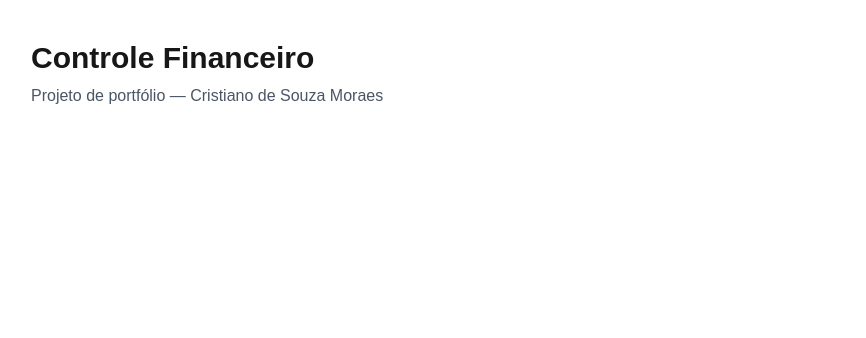
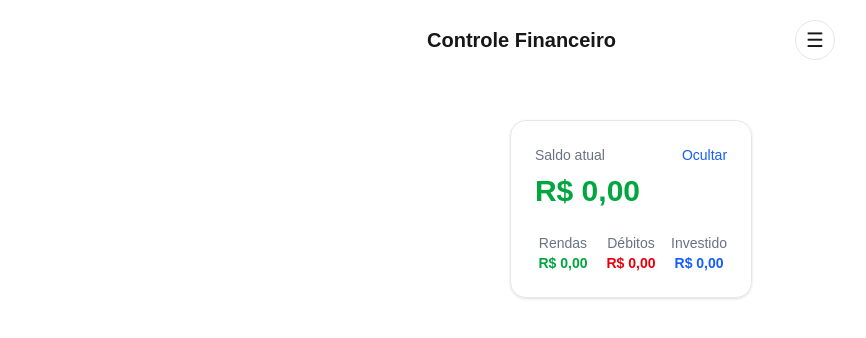
Before and after one commit to moraescds4-dev/controle-financeiro, a Next.js app: page / in a window 1280 px wide. Shown: the top 338 px of the page, without its empty margins (9-875 px from the left). Built offline with nearby package versions, Linux system fonts and the light colour scheme; no server answers; the database is empty.

Commit message:
Fase 2: dashboard com saldo, menu deslizante e tela de lançamentos.

```diff
--- /dev/null
+++ b/app/components/Header.tsx
@@ -0,0 +1,46 @@
+"use client";
+
+import { useState } from "react";
+import Link from "next/link";
+
+export default function Header() {
+  const [aberto, setAberto] = useState(false);
+  const fechar = () => setAberto(false);
+
+  return (
+    <header>
+      <div className="flex items-center justify-between p-5 max-w-md mx-auto">
+        <Link href="/" className="text-xl font-bold">Controle Financeiro</Link>
+        <button
+          onClick={() => setAberto(true)}
+          aria-label="Abrir menu"
+          className="rounded-full border border-gray-200 w-10 h-10 flex items-center justify-center text-xl"
+        >
+          ☰
+        </button>
+      </div>
+
+      {/* Fundo escuro — só existe quando o menu está aberto; clicar nele fecha */}
+      {aberto && <div onClick={fechar} className="fixed inset-0 bg-black/40 z-40" />}
+
+      {/* A gaveta */}
+      <nav
+        className={`fixed top-0 right-0 h-full w-64 bg-white shadow-xl z-50
+          transform transition-transform duration-300
+          ${aberto ? "translate-x-0" : "translate-x-full"}`}
+      >
+        <div className="flex items-center justify-between p-5 border-b border-gray-100">
+          <span className="font-semibold">Menu</span>
+          <button onClick={fechar} aria-label="Fechar menu" className="text-xl">✕</button>
+        </div>
+
+        <ul className="p-2">
+          <li><Link href="/" onClick={fechar} className="block rounded-lg px-3 py-3 hover:bg-gray-100">Início</Link></li>
+          <li><Link href="/lancamentos" onClick={fechar} className="block rounded-lg px-3 py-3 hover:bg-gray-100">Lançamentos</Link></li>
+          <li><span className="block rounded-lg px-3 py-3 text-gray-400">Gráficos (em breve)</span></li>
+          <li><span className="block rounded-lg px-3 py-3 text-gray-400">Relatórios (em breve)</span></li>
+        </ul>
+      </nav>
+    </header>
+  );
+}
--- /dev/null
+++ b/app/components/ListaLancamentos.tsx
@@ -0,0 +1,44 @@
+type Lancamento = {
+  id: string;
+  descricao: string;
+  valor: string;
+  categoria?: string;
+  tipo?: string;
+};
+
+const formatar = (v: number) =>
+  v.toLocaleString("pt-BR", { style: "currency", currency: "BRL" });
+
+export default function ListaLancamentos({
+  titulo,
+  itens,
+  cor,
+}: {
+  titulo: string;
+  itens: Lancamento[];
+  cor: string;
+}) {
+  return (
+    <section className="mt-6">
+      <h2 className="text-lg font-semibold mb-2">{titulo}</h2>
+
+      {itens.length === 0 ? (
+        <p className="text-sm text-gray-400">Nenhum lançamento ainda.</p>
+      ) : (
+        <ul className="divide-y divide-gray-100">
+          {itens.map((item) => (
+            <li key={item.id} className="flex items-center justify-between py-2">
+              <div>
+                <p className="font-medium">{item.descricao}</p>
+                <p className="text-xs text-gray-500">{item.categoria ?? item.tipo}</p>
+              </div>
+              <span className={`font-semibold ${cor}`}>
+                {formatar(Number(item.valor))}
+              </span>
+            </li>
+          ))}
+        </ul>
+      )}
+    </section>
+  );
+}
--- /dev/null
+++ b/app/lancamentos/page.tsx
@@ -0,0 +1,52 @@
+"use client";
+
+import { useEffect, useState } from "react";
+import ListaLancamentos from "../components/ListaLancamentos";
+
+type Lancamento = {
+  id: string;
+  descricao: string;
+  valor: string;
+  categoria?: string;
+  tipo?: string;
+};
+
+export default function Lancamentos() {
+  const [rendas, setRendas] = useState<Lancamento[]>([]);
+  const [debitos, setDebitos] = useState<Lancamento[]>([]);
+  const [investimentos, setInvestimentos] = useState<Lancamento[]>([]);
+  const [carregando, setCarregando] = useState(true);
+
+  useEffect(() => {
+    async function carregarDados() {
+      try {
+        const [r, d, i] = await Promise.all([
+          fetch("/api/rendas").then((res) => res.json()),
+          fetch("/api/debitos").then((res) => res.json()),
+          fetch("/api/investimentos").then((res) => res.json()),
+        ]);
+        setRendas(r);
+        setDebitos(d);
+        setInvestimentos(i);
+      } catch (erro) {
+        console.error(erro);
+      } finally {
+        setCarregando(false);
+      }
+    }
+    carregarDados();
+  }, []);
+
+  if (carregando) {
+    return <main className="p-6 max-w-md mx-auto"><p className="text-gray-500">Carregando...</p></main>;
+  }
+
+  return (
+    <main className="p-6 max-w-md mx-auto">
+      <h1 className="text-2xl font-bold mb-2">Lançamentos</h1>
+      <ListaLancamentos titulo="Rendas" itens={rendas} cor="text-green-600" />
+      <ListaLancamentos titulo="Débitos" itens={debitos} cor="text-red-600" />
+      <ListaLancamentos titulo="Investimentos" itens={investimentos} cor="text-blue-600" />
+    </main>
+  );
+}
--- a/app/layout.tsx
+++ b/app/layout.tsx
@@ -1,3 +1,4 @@
+import Header from "./components/Header";   // ← adiciona esta linha no topo
 import type { Metadata } from "next";
 import { Geist, Geist_Mono } from "next/font/google";
 import "./globals.css";
@@ -13,8 +14,8 @@ const geistMono = Geist_Mono({
 });
 
 export const metadata: Metadata = {
-  title: "Create Next App",
-  description: "Generated by create next app",
+  title: "Controle Financeiro APP",
+  description: "Controle Financeiro APP",
 };
 
 export default function RootLayout({
@@ -24,10 +25,10 @@ export default function RootLayout({
 }>) {
   return (
     <html
-      lang="en"
+      lang="pt-BR"
       className={`${geistSans.variable} ${geistMono.variable} h-full antialiased`}
     >
-      <body className="min-h-full flex flex-col">{children}</body>
+      <body className="min-h-full flex flex-col"><Header />{children}</body>
     </html>
   );
 }
--- a/app/page.tsx
+++ b/app/page.tsx
@@ -1,10 +1,92 @@
+"use client";
+
+import { useEffect, useState } from "react";
+
+type Lancamento = {
+  id: string;
+  descricao: string;
+  valor: string; // Decimal chega como texto da API (de propósito)
+};
+
 export default function Home() {
+  const [rendas, setRendas] = useState<Lancamento[]>([]);
+  const [debitos, setDebitos] = useState<Lancamento[]>([]);
+  const [investimentos, setInvestimentos] = useState<Lancamento[]>([]);
+  const [carregando, setCarregando] = useState(true);
+  const [mostrarSaldo, setMostrarSaldo] = useState(true);
+
+  useEffect(() => {
+    async function carregarDados() {
+      try {
+        const [r, d, i] = await Promise.all([
+          fetch("/api/rendas").then((res) => res.json()),
+          fetch("/api/debitos").then((res) => res.json()),
+          fetch("/api/investimentos").then((res) => res.json()),
+        ]);
+        setRendas(r);
+        setDebitos(d);
+        setInvestimentos(i);
+      } catch (erro) {
+        console.error(erro);
+      } finally {
+        setCarregando(false);
+      }
+    }
+    carregarDados();
+  }, []);
+
+  const somar = (lista: Lancamento[]) =>
+    lista.reduce((total, item) => total + Number(item.valor), 0);
+
+  const totalRendas = somar(rendas);
+  const totalDebitos = somar(debitos);
+  const totalInvestimentos = somar(investimentos);
+  const saldo = totalRendas - totalDebitos - totalInvestimentos;
+
+  const formatar = (v: number) =>
+    v.toLocaleString("pt-BR", { style: "currency", currency: "BRL" });
+
+  if (carregando) {
+    return (
+      <main className="p-10">
+        <p className="text-gray-500">Carregando...</p>
+      </main>
+    );
+  }
+
   return (
-    <main className="p-10">
-      <h1 className="text-3xl font-bold">Controle Financeiro</h1>
-      <p className="mt-2 text-gray-600">
-        Projeto de portfólio — Cristiano de Souza Moraes
-      </p>
+    <main className="p-10 max-w-md mx-auto">
+
+      <div className="rounded-2xl border border-gray-200 p-6 shadow-sm">
+        <div className="flex items-center justify-between mb-2">
+          <span className="text-sm text-gray-500">Saldo atual</span>
+          <button
+            onClick={() => setMostrarSaldo((v) => !v)}
+            className="text-sm text-blue-600 hover:underline"
+          >
+            {mostrarSaldo ? "Ocultar" : "Mostrar"}
+          </button>
+        </div>
+
+        <p className={`text-3xl font-bold ${saldo >= 0 ? "text-green-600" : "text-red-600"}`}>
+          {mostrarSaldo ? formatar(saldo) : "R$ ••••••"}
+        </p>
+
+        <div className="mt-6 grid grid-cols-3 gap-3 text-center text-sm">
+          <div>
+            <p className="text-gray-500">Rendas</p>
+            <p className="font-semibold text-green-600">{formatar(totalRendas)}</p>
+          </div>
+          <div>
+            <p className="text-gray-500">Débitos</p>
+            <p className="font-semibold text-red-600">{formatar(totalDebitos)}</p>
+          </div>
+          <div>
+            <p className="text-gray-500">Investido</p>
+            <p className="font-semibold text-blue-600">{formatar(totalInvestimentos)}</p>
+          </div>
+        </div>
+      </div>
     </main>
   );
 }
```
